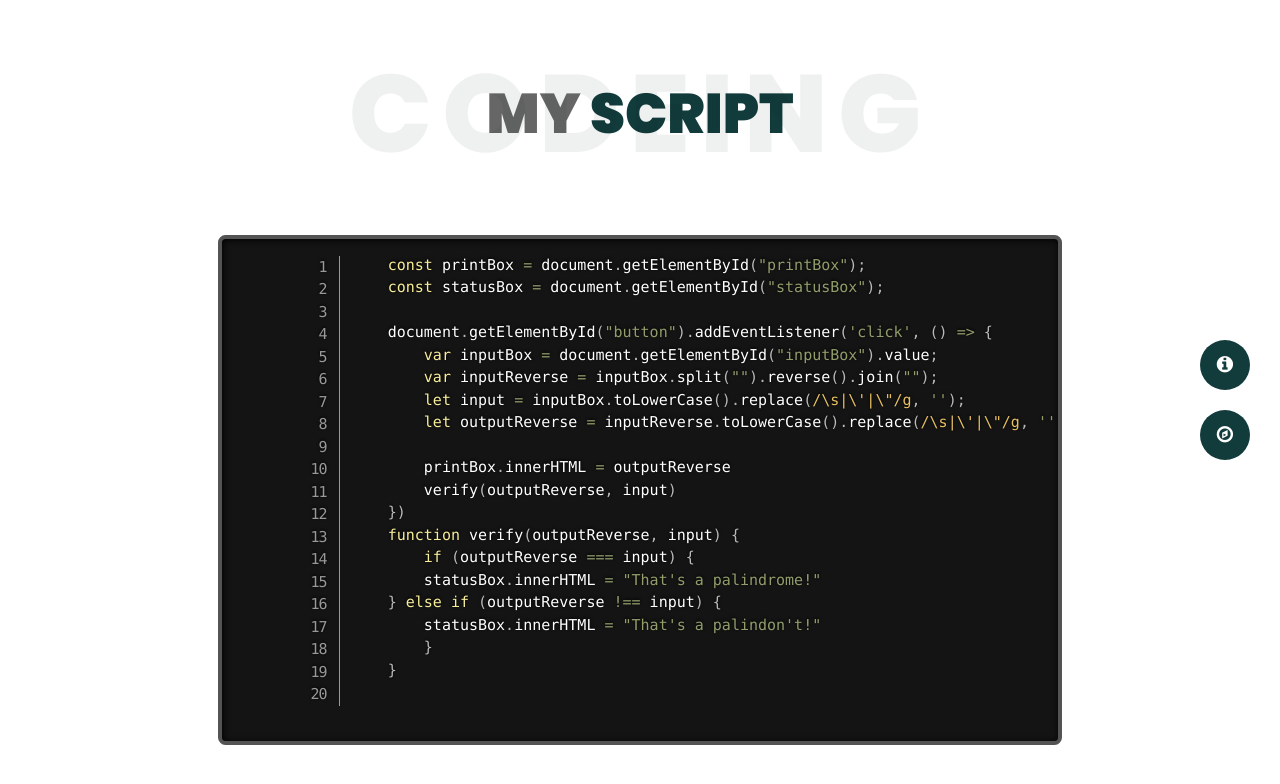
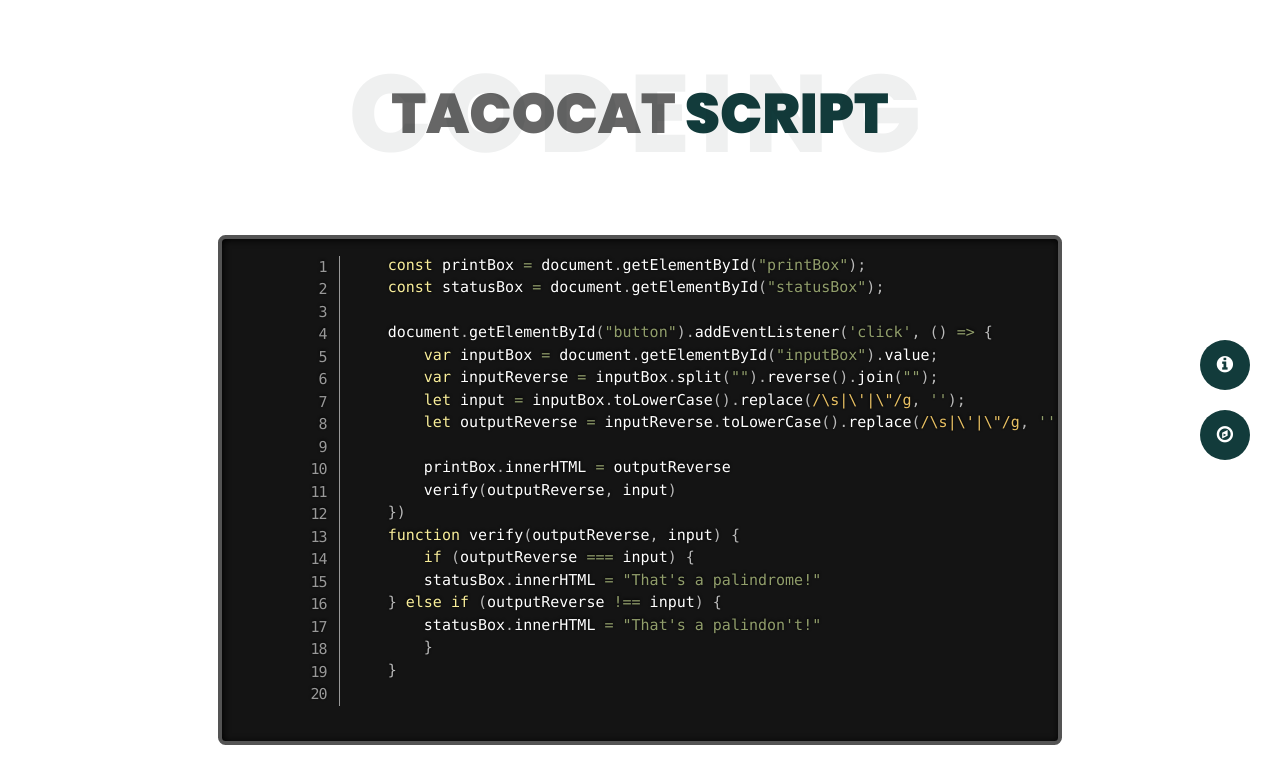
Before and after one commit to MNicolso/TacoCat, a plain HTML site: page code.html in a window 1280 px wide. Drawn offline with Linux system fonts and the light colour scheme.

Commit message:
code page title

```diff
--- a/code.html
+++ b/code.html
@@ -66,7 +66,7 @@
     <!-- Header Ends -->
     <!-- Page Title Starts -->
     <section class="title-section text-left text-sm-center revealator-slideup revealator-once revealator-delay1">
-        <h1>my <span>script</span></h1>
+        <h1>tacocat <span>script</span></h1>
         <span class="title-bg">CODEING</span>
     </section>
     <!-- Page Title Ends -->
```
